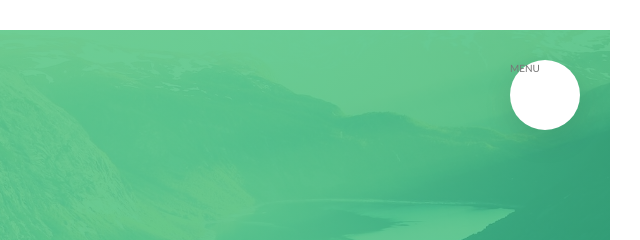
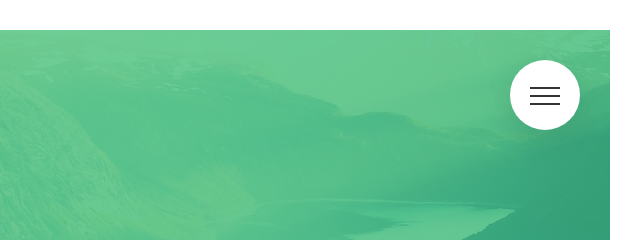
Before and after one commit to matheusalxds/Advance-CSS-Course-Natours, a website: page index.html in a window 1280 px wide. Shown: the top 240 px of the page, 640-1280 px from the left. Drawn offline with Linux system fonts and the light colour scheme.

Commit message:
Finished the navigation

```diff
--- a/index.html
+++ b/index.html
@@ -16,7 +16,11 @@
     <div class="navigation">
       <input type="checkbox" class="navigation__checkbox" id="nav-toggle">
 
-      <label for="nav-toggle" class="navigation__button">MENU</label>
+      <label for="nav-toggle" class="navigation__button">
+        <span class="navigation__icon">
+          &nbsp;
+        </span>
+      </label>
 
       <div class="navigation__background">&nbsp;</div>
 
--- a/sass/layout/_navigation.scss
+++ b/sass/layout/_navigation.scss
@@ -13,6 +13,8 @@
     border-radius: 50%;
     z-index: 20;
     box-shadow: 0 1rem 3rem rgba($color-black, .1);
+    text-align: center;
+    cursor: pointer;
   }
 
   &__background {
@@ -35,7 +37,7 @@
     //width: 100%;
     position: fixed;
     top: 0;
-    left : 0;
+    left: 0;
     z-index: 15;
 
     // we need to set width 0 too because the pointer(cursors) will stay there if you not remove the width
@@ -52,10 +54,6 @@
     list-style: none;
     text-align: center;
     width: 100%;
-  }
-
-  &__item {
-
   }
 
   &__link {
@@ -85,7 +83,7 @@
       transform: translateX(1rem);
     }
   }
-
+  // FUNCTIONALITY
   &__checkbox:checked ~ &__background {
     transform: scale(80);
   }
@@ -95,4 +93,52 @@
     width: 100%;
   }
 
+  //  ICON
+  &__icon {
+    position: relative;
+    margin-top: 3.5rem;
+
+    &,
+    &::before,
+    &::after {
+      width: 3rem;
+      height: 2px;
+      background-color: $color-grey-dark-3;
+      display: inline-block;
+    }
+
+    &::before,
+    &::after {
+      content: "";
+      position: absolute;
+      left: 0;
+      transition: all .2s;
+    }
+
+    &::before { top: -.8rem; }
+    &::after { top: .8rem; }
+  }
+
+  &__button:hover &__icon::before {
+    top: -1rem;
+  }
+
+  &__button:hover &__icon::after {
+    top: 1rem;
+  }
+
+  &__checkbox:checked + &__button &__icon {
+    background-color: transparent;
+  }
+
+  &__checkbox:checked + &__button &__icon:before {
+    top: 0;
+    transform: rotate(135deg);
+  }
+
+  &__checkbox:checked + &__button &__icon:after {
+    top: 0;
+    transform: rotate(-135deg);
+  }
+
 }
```
Also changed, not shown: css/style.css.
